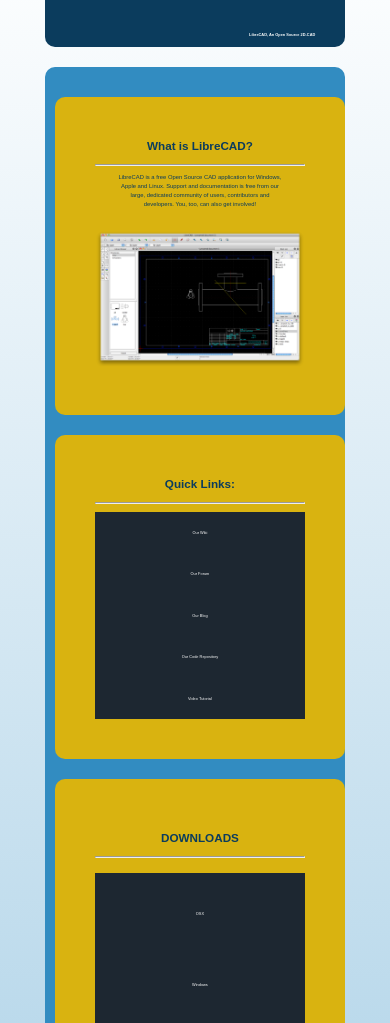
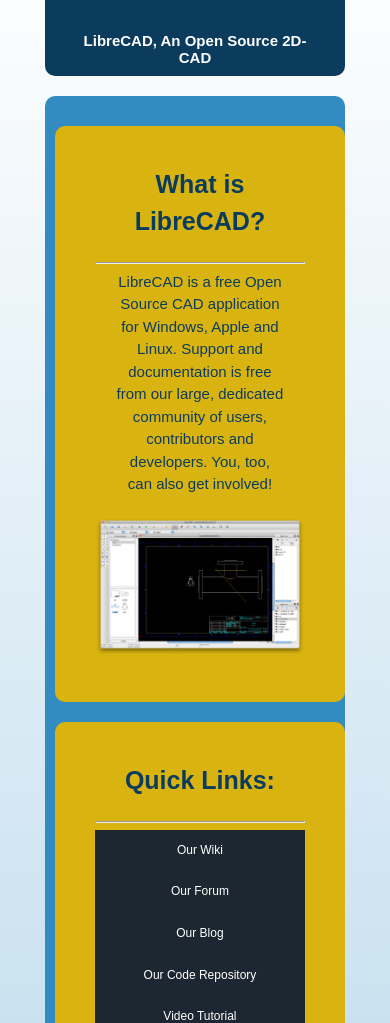
Before and after one commit to rainerregan/librecad-web, a plain HTML site: page index.html in a window 390 px wide. Shown: the part 77-1100 px from the top of the page. Drawn offline with Linux system fonts and the light colour scheme.

Commit message:
Add files via upload

```diff
--- a/style.css
+++ b/style.css
@@ -187,12 +187,28 @@ footer{
     section,header,footer{
     	width: 75%;
     }
+    p{
+    	font-size: 15px;
+    }
+    h3{
+    	font-size: 15px;
+    }
+    header h3{
+	font-size: 15px;
+}
+section div h1{
+	font-size: 25px;
+}
     /*
     div#center ul li{
 		padding: 5px;
 	}
+	*/
 	section #right ul li{
-		padding: 5px;
+		font-size: 10px;
+		padding: 20px;
 	}
-	*/
+	div#center ul li{
+		font-size: 12px;
+	}
 }
```
